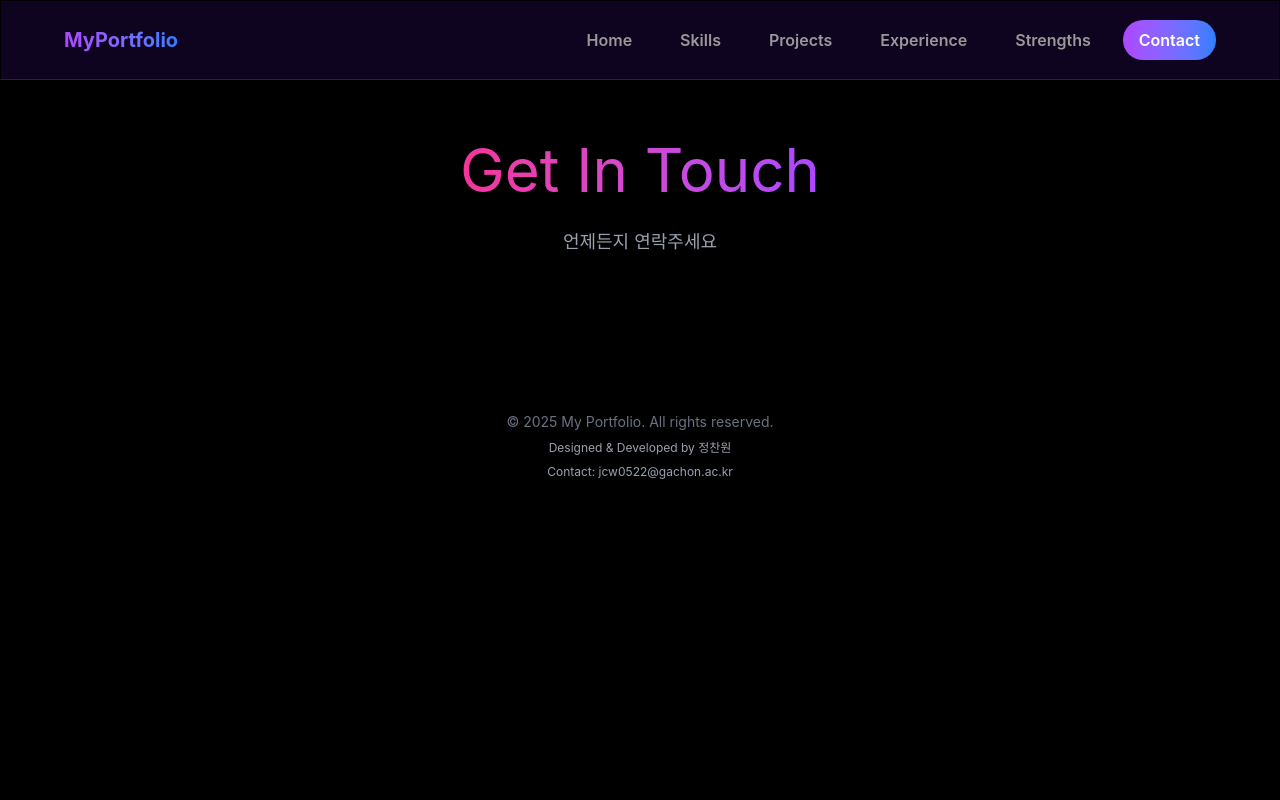
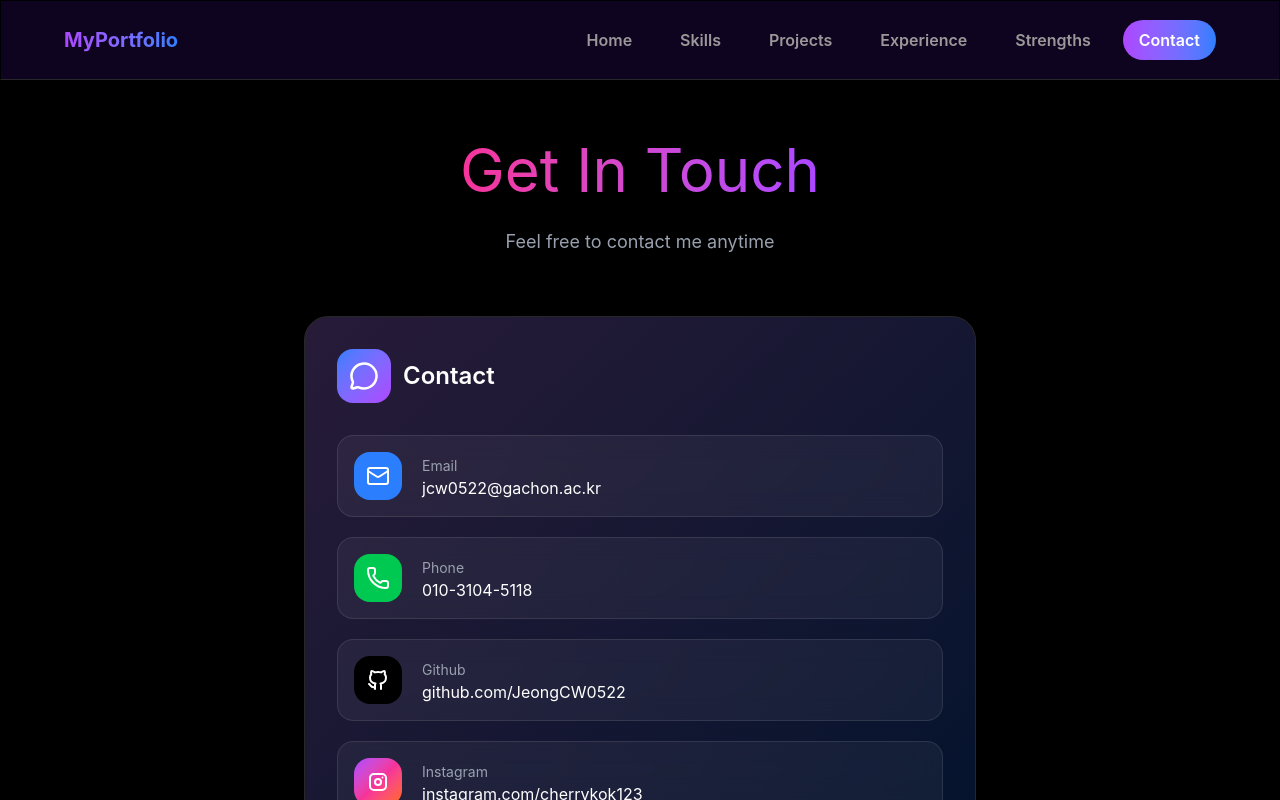
Before and after one commit to JeongCW0522/Portfolio, a React (Vite) app: page /contact in a window 1280 px wide. Built offline with nearby package versions, Linux system fonts and the light colour scheme.

Commit message:
feat: Contact 페이지 구현

```diff
--- a/package.json
+++ b/package.json
@@ -16,6 +16,7 @@
     "lucide-react": "^0.556.0",
     "react": "^19.1.1",
     "react-dom": "^19.1.1",
+    "react-icons": "^5.5.0",
     "react-router-dom": "^7.10.1",
     "styled-components": "^6.1.19",
     "tailwindcss": "^4.1.17"
--- a/src/components/Contact.jsx
+++ b/src/components/Contact.jsx
@@ -1,5 +1,8 @@
 import { motion } from "framer-motion";
 import PageTitle from "./layouts/PageTitle";
+import ContactItem from "./Contact/ContactCard";
+import { MessageCircle } from "lucide-react";
+import { contactItems } from "../data/contactItems";
 
 const Contact = () => {
   return (
@@ -8,7 +11,34 @@ const Contact = () => {
       animate={{ opacity: 1, y: 0 }}
       transition={{ duration: 0.4, ease: "easeOut" }}
     >
-      <PageTitle title="Get In Touch" subTitle="언제든지 연락주세요" />
+      <PageTitle
+        title="Get In Touch"
+        subTitle="Feel free to contact me anytime"
+      />
+
+      <div className="flex justify-center">
+        <div className="w-full max-w-2xl p-8 bg-linear-to-br from-[#271b38] to-[rgb(1,18,44)] border border-[#272727] rounded-3xl">
+          <div className="flex items-center gap-3 mb-8">
+            <div className="bg-linear-to-br from-blue-500 to-purple-500 rounded-2xl p-3 text-white">
+              <MessageCircle size={30} />
+            </div>
+            <h2 className="text-white text-2xl font-semibold">Contact</h2>
+          </div>
+
+          <div className="space-y-5">
+            {contactItems.map((item) => (
+              <ContactItem
+                key={item.label}
+                icon={item.icon}
+                label={item.label}
+                value={item.value}
+                bgColor={item.bgColor}
+                link={item.link}
+              />
+            ))}
+          </div>
+        </div>
+      </div>
     </motion.div>
   );
 };
--- /dev/null
+++ b/src/components/Contact/ContactCard.jsx
@@ -0,0 +1,31 @@
+import clsx from "clsx";
+
+const ContactCard = ({ icon, label, value, bgColor, link }) => {
+  return (
+    <div className="block p-4 rounded-2xl bg-white/5 border border-white/10 backdrop-blur-md transition-all duration-300 hover:translate-x-2 hover:border-white/20">
+      <div className="flex items-center gap-5">
+        <div className={clsx("rounded-2xl p-3 text-white", bgColor)}>
+          {icon}
+        </div>
+        <div className="flex flex-col gap-1">
+          <p className="text-sm text-gray-400">{label}</p>
+
+          {link ? (
+            <a
+              href={link}
+              target="_blank"
+              rel="noopener noreferrer"
+              className="text-white break-keep no-underline"
+            >
+              <span className="text-white break-keep">{value}</span>
+            </a>
+          ) : (
+            <span className="text-white break-keep">{value}</span>
+          )}
+        </div>
+      </div>
+    </div>
+  );
+};
+
+export default ContactCard;
--- a/src/components/Index.jsx
+++ b/src/components/Index.jsx
@@ -1,5 +1,4 @@
 import { motion } from "framer-motion";
-
 import {
   GraduationCap,
   BookOpen,
@@ -15,6 +14,7 @@ import {
 } from "../data/indexData";
 import ProfileCard from "./IndexPage/ProfileCard";
 import InfoCard from "./IndexPage/InfoCard";
+import clsx from "clsx";
 
 const Index = () => {
   return (
@@ -24,7 +24,7 @@ const Index = () => {
       transition={{ duration: 0.4, ease: "easeOut" }}
     >
       <div className="flex justify-center items-start p-15">
-        <div className="w-full max-w-6xl p-10 bg-linear-to-br from-[#271b38] to-[rgb(1,11,26)] border border-[#272727] rounded-2xl">
+        <div className="w-full max-w-6xl p-10 bg-linear-to-br from-[#271b38] to-[rgb(1,11,26)] border border-[#272727] rounded-3xl">
           <ProfileCard />
 
           <div className="grid grid-cols-1 md:grid-cols-2 gap-8 mt-15">
@@ -70,7 +70,7 @@ const Index = () => {
                     key={item.text}
                     className="flex items-center gap-3 transform transition-transform duration-300 hover:translate-x-2"
                   >
-                    <div className={`w-1 h-7 ${item.color} rounded-full`} />
+                    <div className={clsx("w-1 h-7 rounded-full", item.color)} />
                     <span>{item.text}</span>
                   </li>
                 ))}
@@ -89,7 +89,7 @@ const Index = () => {
                     key={item.text}
                     className="flex items-center gap-3 transform transition-transform duration-300 hover:translate-x-2"
                   >
-                    <div className={`w-1 h-7 ${item.color} rounded-full`} />
+                    <div className={clsx("w-1 h-7 rounded-full", item.color)} />
                     <span>{item.text}</span>
                   </li>
                 ))}
@@ -110,7 +110,7 @@ const Index = () => {
                   >
                     <div className="flex items-center gap-3">
                       <div
-                        className={`w-3 h-3 ${item.dotColor} rounded-full`}
+                        className={clsx("w-3 h-3 rounded-full", item.dotColor)}
                       />
                       <span className="text-lg">{item.title}</span>
                     </div>
--- a/src/components/IndexPage/InfoCard.jsx
+++ b/src/components/IndexPage/InfoCard.jsx
@@ -4,7 +4,7 @@ const InfoCard = ({ icon, title, children, hoverColor, iconBgColor }) => {
   return (
     <div
       className={clsx(
-        "p-6 rounded-xl bg-white/5 border border-white/10 backdrop-blur-md transition-all duration-300 hover:-translate-y-1 hover:scale-103",
+        "p-6 rounded-2xl bg-white/5 border border-white/10 backdrop-blur-md transition-all duration-300 hover:-translate-y-1 hover:scale-103",
         `hover:${hoverColor}`
       )}
     >
--- /dev/null
+++ b/src/data/contactItems.jsx
@@ -0,0 +1,37 @@
+import { Mail, Phone, MapPin } from "lucide-react";
+import { TbBrandGithub, TbBrandInstagram } from "react-icons/tb";
+
+export const contactItems = [
+  {
+    label: "Email",
+    value: "jcw0522@gachon.ac.kr",
+    icon: <Mail size={24} />,
+    bgColor: "bg-blue-500",
+  },
+  {
+    label: "Phone",
+    value: "010-3104-5118",
+    icon: <Phone size={24} />,
+    bgColor: "bg-green-500",
+  },
+  {
+    label: "Github",
+    value: "github.com/JeongCW0522",
+    icon: <TbBrandGithub size={24} />,
+    bgColor: "bg-black",
+    link: "https://github.com/JeongCW0522",
+  },
+  {
+    label: "Instagram",
+    value: "instagram.com/cherrykok123",
+    icon: <TbBrandInstagram size={24} />,
+    bgColor: "bg-linear-to-br from-purple-500 via-pink-500 to-orange-500",
+    link: "https://instagram.com/cherrykok123",
+  },
+  {
+    label: "Location",
+    value: "Seoul, Guro-gu",
+    icon: <MapPin size={24} />,
+    bgColor: "bg-linear-to-br from-orange-600 to-orange-400",
+  },
+];
```
Also changed, not shown: 1 other file (tests, documents, lock files or other folders).
